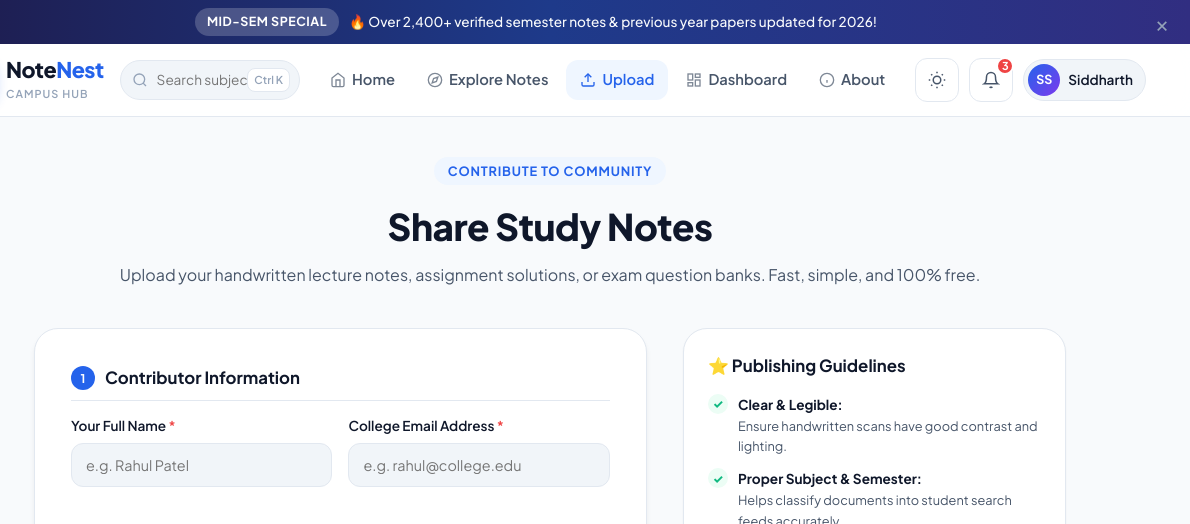
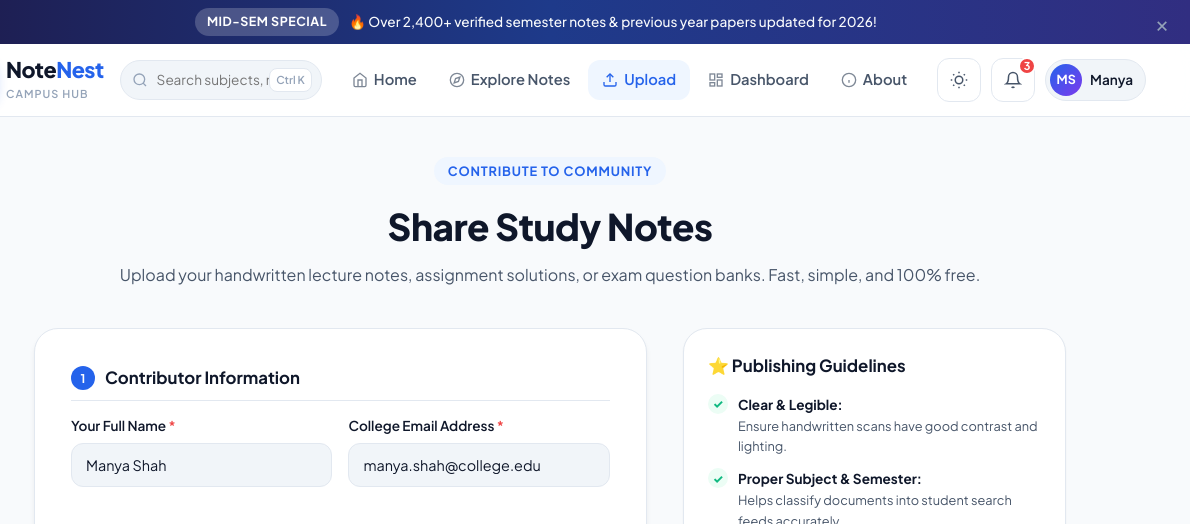
Before and after one commit to vaibhav101006/notenest-portal, a plain HTML site: page upload.html in a window 1280 px wide. Shown: the top 524 px of the page, 90-1280 px from the left. Drawn offline with Linux system fonts and the light colour scheme.

Commit message:
chore: update student profile and author name to Manya Shah

```diff
--- a/common.js
+++ b/common.js
@@ -133,9 +133,9 @@
       department: "BCA",
       semester: "Semester 3",
       type: "Lecture Notes",
-      uploader: "Siddharth Sharma",
-      uploaderAvatar: "SS",
-      uploaderEmail: "siddharth.s@college.edu",
+      uploader: "Manya Shah",
+      uploaderAvatar: "MS",
+      uploaderEmail: "manya.shah@college.edu",
       date: "02 Feb 2026",
       fileType: "pdf",
       fileSize: "3.5 MB",
@@ -211,13 +211,13 @@
 
   const DEFAULT_USER = {
     isLoggedIn: true,
-    name: "Siddharth Sharma",
-    email: "siddharth.s@college.edu",
+    name: "Manya Shah",
+    email: "manya.shah@college.edu",
     department: "Computer Engineering",
     semester: "Semester 4",
     college: "National Institute of Engineering",
     bio: "Passionate coding student, DSA enthusiast, and collaborative notes contributor. Always striving for top GPA!",
-    avatar: "SS",
+    avatar: "MS",
     profileViews: 128
   };
 
@@ -255,7 +255,20 @@
     },
     getUser() {
       const data = localStorage.getItem('notenest_user');
-      return data ? JSON.parse(data) : DEFAULT_USER;
+      if (!data) {
+        localStorage.setItem('notenest_user', JSON.stringify(DEFAULT_USER));
+        return { ...DEFAULT_USER };
+      }
+      try {
+        const u = JSON.parse(data);
+        if (u.name === 'Siddharth Sharma' || !u.name) {
+          u.name = 'Manya Shah';
+          u.avatar = 'MS';
+          u.email = 'manya.shah@college.edu';
+          localStorage.setItem('notenest_user', JSON.stringify(u));
+        }
+        return u;
+      } catch (e) { return { ...DEFAULT_USER }; }
     },
     saveUser(user) {
       localStorage.setItem('notenest_user', JSON.stringify(user));
--- a/upload.html
+++ b/upload.html
@@ -502,7 +502,7 @@
             <form id="signupForm">
               <div class="form-group">
                 <label for="signupName">Full Name</label>
-                <input type="text" id="signupName" placeholder="e.g. Siddharth Sharma" required>
+                <input type="text" id="signupName" placeholder="e.g. Manya Shah" required>
               </div>
               <div class="form-group">
                 <label for="signupEmail">College Email</label>
--- a/upload.js
+++ b/upload.js
@@ -18,6 +18,15 @@
     const selectedFilePreview = document.getElementById('selectedFilePreview');
     const removeFileBtn = document.getElementById('removeFileBtn');
     const resetBtn = document.getElementById('resetUploadFormBtn');
+    const nameInput = document.getElementById('uploadStudentName');
+    const emailInput = document.getElementById('uploadEmail');
+
+    if (nameInput && window.NoteNest && window.NoteNest.user && window.NoteNest.user.name) {
+      nameInput.value = window.NoteNest.user.name;
+    }
+    if (emailInput && window.NoteNest && window.NoteNest.user && window.NoteNest.user.email) {
+      emailInput.value = window.NoteNest.user.email;
+    }
 
     if (dropzone && fileInput) {
       dropzone.addEventListener('click', () => fileInput.click());
```
Also changed, not shown: about.html (+1 -1 lines), dashboard.html (+1 -1 lines), explore.html (+1 -1 lines), index.html (+1 -1 lines), profile.html (+5 -5 lines), 1 other file.
